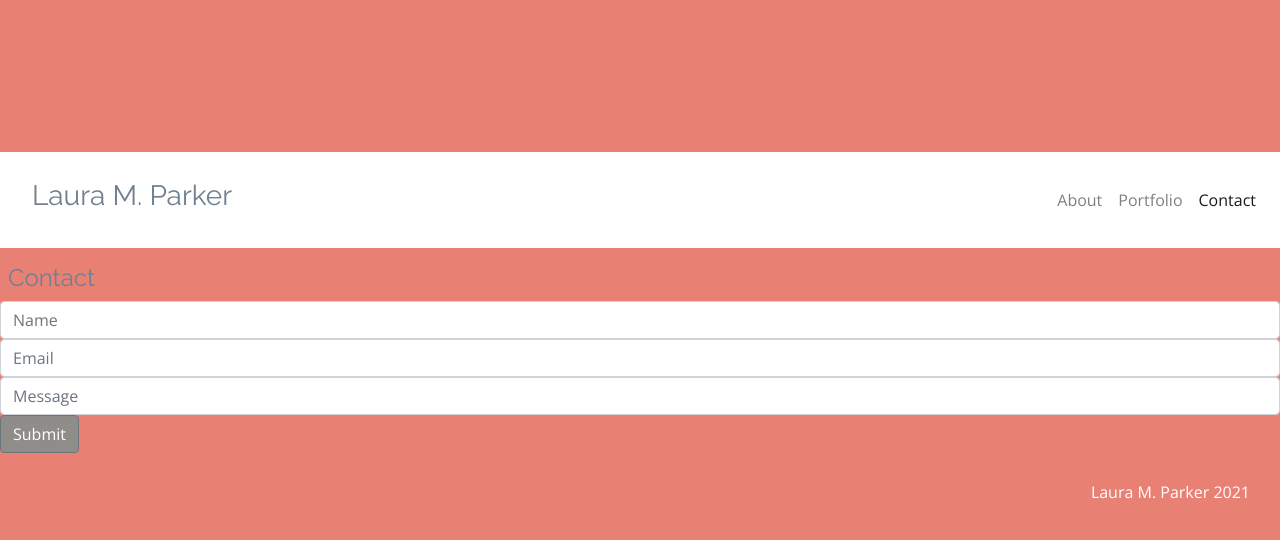
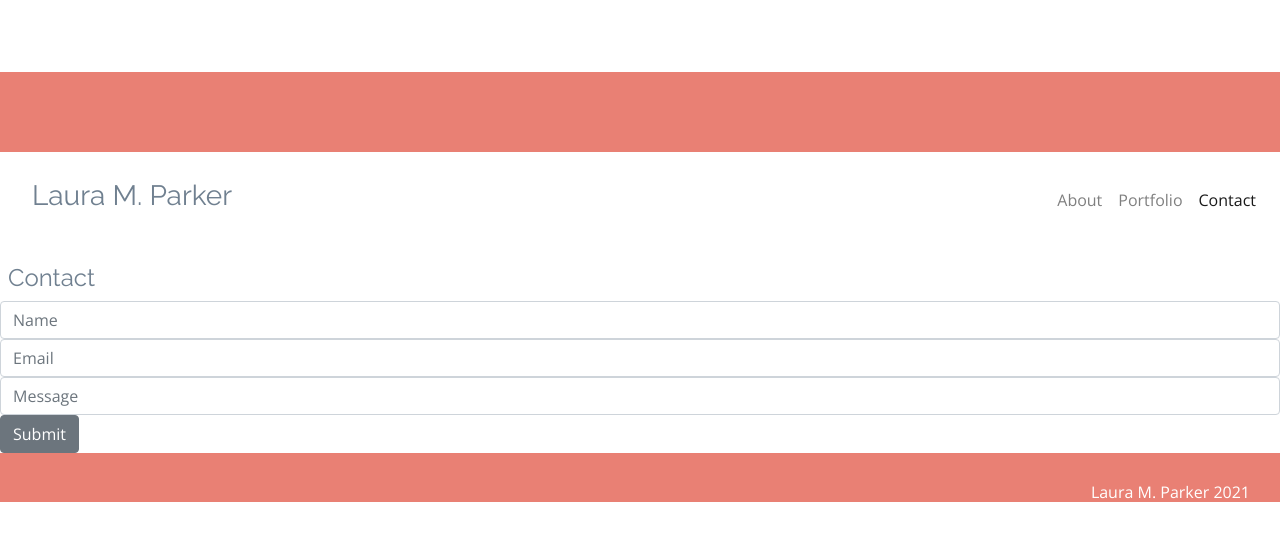
Before and after one commit to lauramparker/My-Portfolio, a React (Create React App) app in the folder portfolio/: page /contact in a window 1280 px wide. Shown: the top 540 px of the page. Built offline with nearby package versions, Linux system fonts and the light colour scheme.

Commit message:
Editing button style

```diff
--- a/portfolio/src/index.css
+++ b/portfolio/src/index.css
@@ -4,7 +4,7 @@ body {
   font-family: 'Open Sans', sans-serif;
   min-height: 75rem;
   padding-top: 4.5rem;
-  background-color: #e98074;
+  background-color: white;
 }
 
 h1,h2,h3,h4,h5,small {
@@ -12,15 +12,6 @@ h1,h2,h3,h4,h5,small {
     color: slategray;
 }
 
-.btn {
-  color: white;
-  background-color: #8e8d8a
-}
-
-button {
-  color: white;
-  background-color: #8e8d8a
-}
 
 .name {
   font-family: 'Raleway', sans-serif;
```
